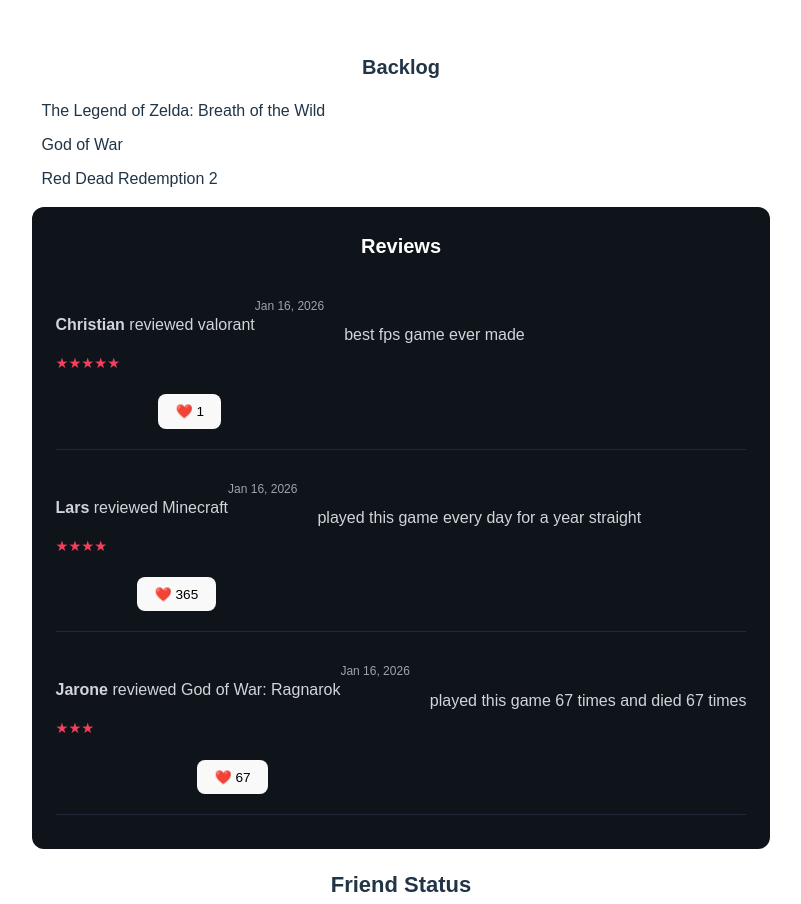
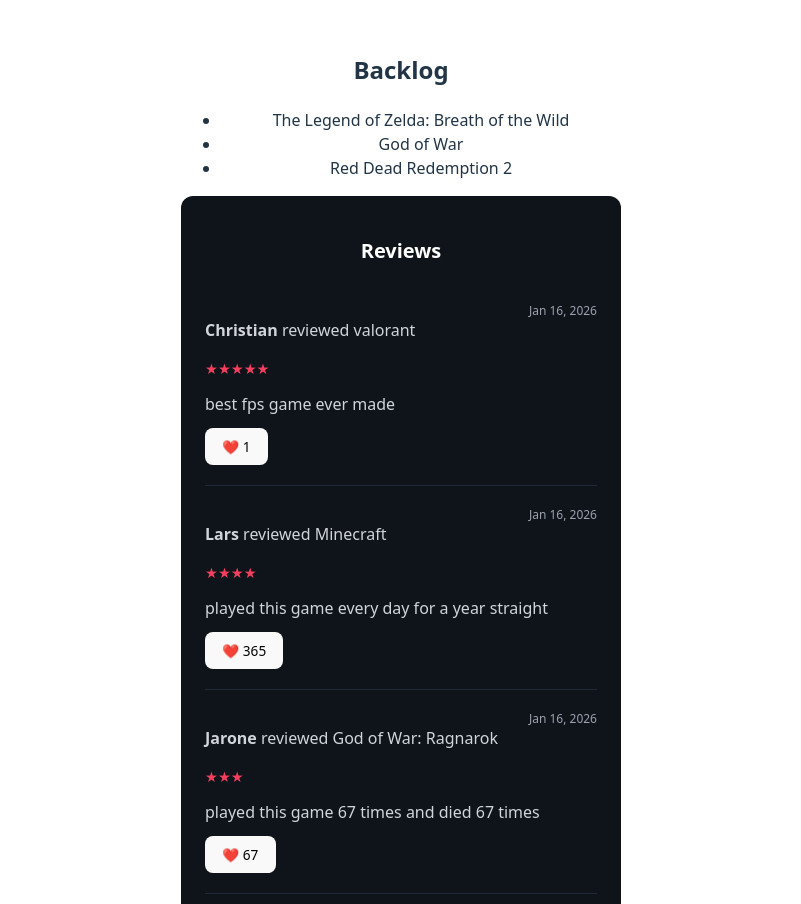
Before and after one commit to jguese3/full-stack-project, a React (Vite) app: page / in a window 1280 px wide. Shown: the top 904 px of the page, without its empty margins (239-1040 px from the left). Built offline with nearby package versions, Linux system fonts and the light colour scheme.

Commit message:
removed independent css files for individual components

```diff
--- a/src/App.css
+++ b/src/App.css
@@ -5,40 +5,77 @@
   text-align: center;
 }
 
-.logo {
-  height: 6em;
-  padding: 1.5em;
-  will-change: filter;
-  transition: filter 300ms;
-}
-.logo:hover {
-  filter: drop-shadow(0 0 2em #646cffaa);
-}
-.logo.react:hover {
-  filter: drop-shadow(0 0 2em #61dafbaa);
+.game-review {
+  background: #0f141a;
+  padding: 1.5rem;
+  border-radius: 12px;
+  color: #d1d5db;
+  text-align: left;
 }
 
-@keyframes logo-spin {
-  from {
-    transform: rotate(0deg);
-  }
-  to {
-    transform: rotate(360deg);
-  }
+.section-title {
+  text-align: center;
+  margin-bottom: 1rem;
+  font-size: 1.25rem;
+  color: #ffffff;
 }
 
-@media (prefers-reduced-motion: no-preference) {
-  a:nth-of-type(2) .logo {
-    animation: logo-spin infinite 20s linear;
-  }
+.review-list {
+  list-style: none;
+  padding: 0;
+  margin: 0;
 }
 
-.card {
-  padding: 2em;
+.review-card {
+  padding: 1.25rem 0;
+  border-bottom: 1px solid #1f2937;
 }
 
-.read-the-docs {
-  color: #888;
+.review-header {
+  display: flex;
+  justify-content: space-between;
+  align-items: flex-start;
+}
+
+.meta {
+  font-size: 0.85rem;
+  color: #9ca3af;
+}
+
+.rating {
+  color: #f43f5e;
+  font-size: 0.9rem;
+}
+
+.platform {
+  display: block;
+  font-size: 0.8rem;
+  color: #22c55e;
+}
+
+.date {
+  font-size: 0.75rem;
+  color: #9ca3af;
+}
+
+.review-text {
+  margin: 0.75rem 0;
+  line-height: 1.5;
+}
+
+.review-footer {
+  display: flex;
+  gap: 1.25rem;
+  font-size: 0.85rem;
+  color: #9ca3af;
+}
+
+.open-review {
+  background: none;
+  border: none;
+  color: #60a5fa;
+  cursor: pointer;
+  padding: 0;
 }
 
 /* FOOTER */
--- a/src/components/GameReview/GameReview.css
+++ /dev/null
@@ -1,79 +0,0 @@
-.game-review {
-  background: #0f141a;
-  padding: 1.5rem;
-  border-radius: 12px;
-  color: #d1d5db;
-  text-align: left;
-}
-
-.section-title {
-  text-align: center;
-  margin-bottom: 1rem;
-  font-size: 1.25rem;
-  color: #ffffff;
-}
-
-.review-list {
-  list-style: none;
-  padding: 0;
-  margin: 0;
-}
-
-.review-card {
-  padding: 1.25rem 0;
-  border-bottom: 1px solid #1f2937;
-}
-
-.review-header {
-  display: flex;
-  justify-content: space-between;
-  align-items: flex-start;
-}
-
-.avatar {
-  width: 42px;
-  height: 42px;
-  border-radius: 6px;
-  background: #374151;
-}
-
-.meta {
-  font-size: 0.85rem;
-  color: #9ca3af;
-}
-
-.rating {
-  color: #f43f5e;
-  font-size: 0.9rem;
-}
-
-.platform {
-  display: block;
-  font-size: 0.8rem;
-  color: #22c55e;
-}
-
-.date {
-  font-size: 0.75rem;
-  color: #9ca3af;
-}
-
-.review-text {
-  margin: 0.75rem 0;
-  line-height: 1.5;
-}
-
-.review-footer {
-  display: flex;
-  gap: 1.25rem;
-  font-size: 0.85rem;
-  color: #9ca3af;
-}
-
-.open-review {
-  background: none;
-  border: none;
-  color: #60a5fa;
-  cursor: pointer;
-  padding: 0;
-}
--- a/src/components/GameReview/GameReview.tsx
+++ b/src/components/GameReview/GameReview.tsx
@@ -1,5 +1,4 @@
 import React, { useState } from "react";
-import "./GameReview.css";
 
 type Review = {
   id: number;
@@ -13,7 +12,7 @@
 
 const GameReview: React.FC = () => {
   const [likes, setLikes] = useState<Record<number, number>>({});
-  const [liked, setLiked] = useState<Record<number, boolean>>({}); // track liked state
+  const [liked, setLiked] = useState<Record<number, boolean>>({});
 
   const reviews: Review[] = [
     {
@@ -57,7 +56,7 @@
 
     setLiked((prev) => ({
       ...prev,
-      [id]: !isLiked, // toggle liked state
+      [id]: !isLiked,
     }));
   };
 
--- a/src/components/friend_status/friend_status.css
+++ /dev/null
@@ -1,57 +0,0 @@
-* {
-  box-sizing: border-box;
-}
-
-body {
-  font-family: sans-serif;
-  margin: 20px;
-  padding: 0;
-}
-
-h1 {
-  margin-top: 0;
-  font-size: 22px;
-}
-
-h2 {
-  margin-top: 0;
-  font-size: 20px;
-}
-
-h3 {
-  margin-top: 0;
-  font-size: 18px;
-}
-
-h4 {
-  margin-top: 0;
-  font-size: 16px;
-}
-
-h5 {
-  margin-top: 0;
-  font-size: 14px;
-}
-
-h6 {
-  margin-top: 0;
-  font-size: 12px;
-}
-
-code {
-  font-size: 1.2em;
-}
-
-ul {
-  padding-inline-start: 20px;
-}
-
-ul { list-style-type: none; padding: 0px 10px; }
-li {
-  margin-bottom: 10px;
-  display: grid;
-  grid-template-columns: auto 1fr;
-  gap: 20px;
-  align-items: center;
-}
-img { width: 100px; height: 100px; border-radius: 50%; }
--- a/src/components/friend_status/friend_status.tsx
+++ b/src/components/friend_status/friend_status.tsx
@@ -1,4 +1,3 @@
-import "./friend_status.css"
 const users = [ {
     id: "0",
     username: "lsy",
@@ -47,5 +46,10 @@
             </p>
         </li>
     );
-    return <ul>{listFriend}</ul>;
+    return (
+        <section className="friend-status">
+    <h2 className="section-title">Reviews</h2>
+    <ul>{listFriend}</ul>
+</section>
+)
 }
```
